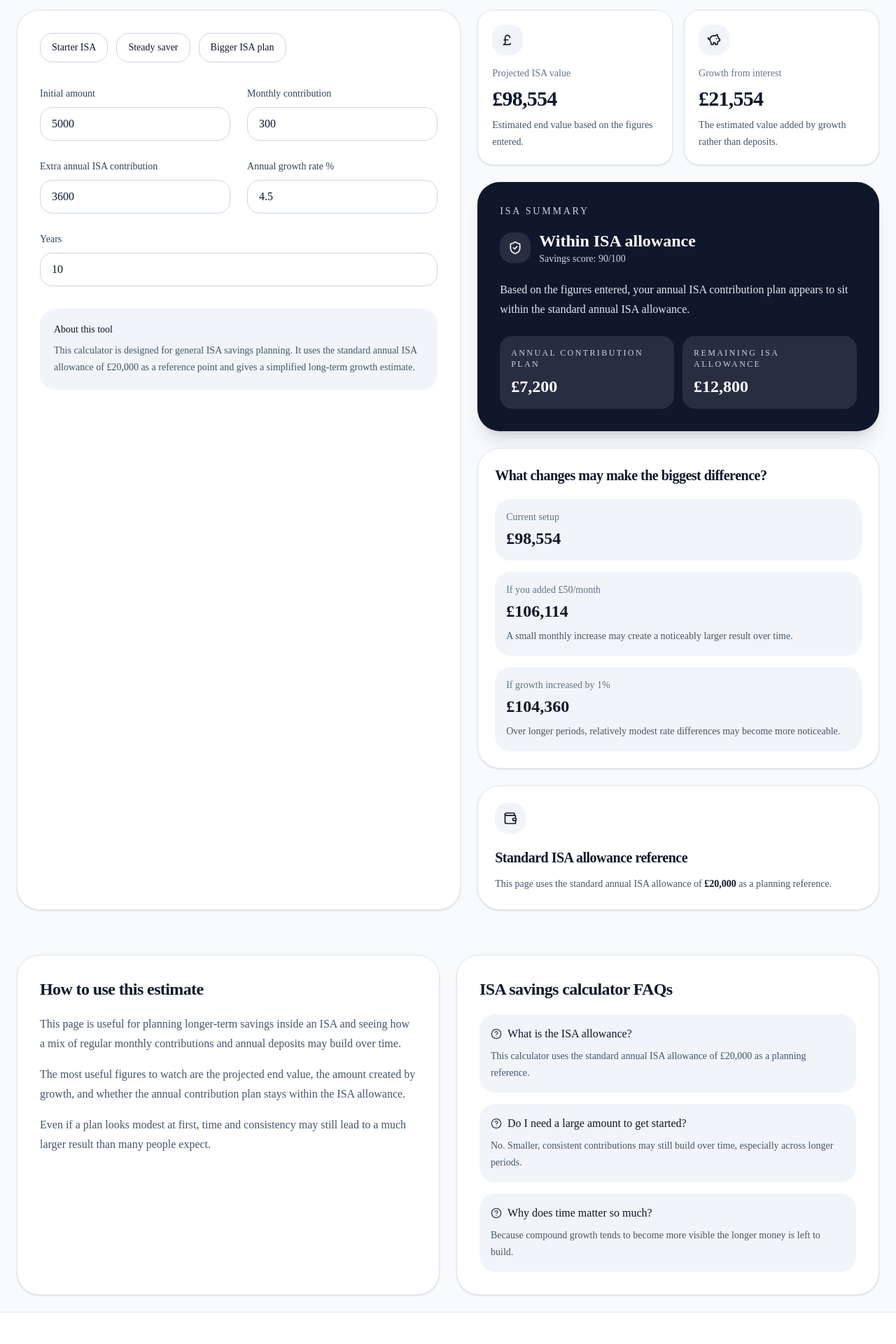
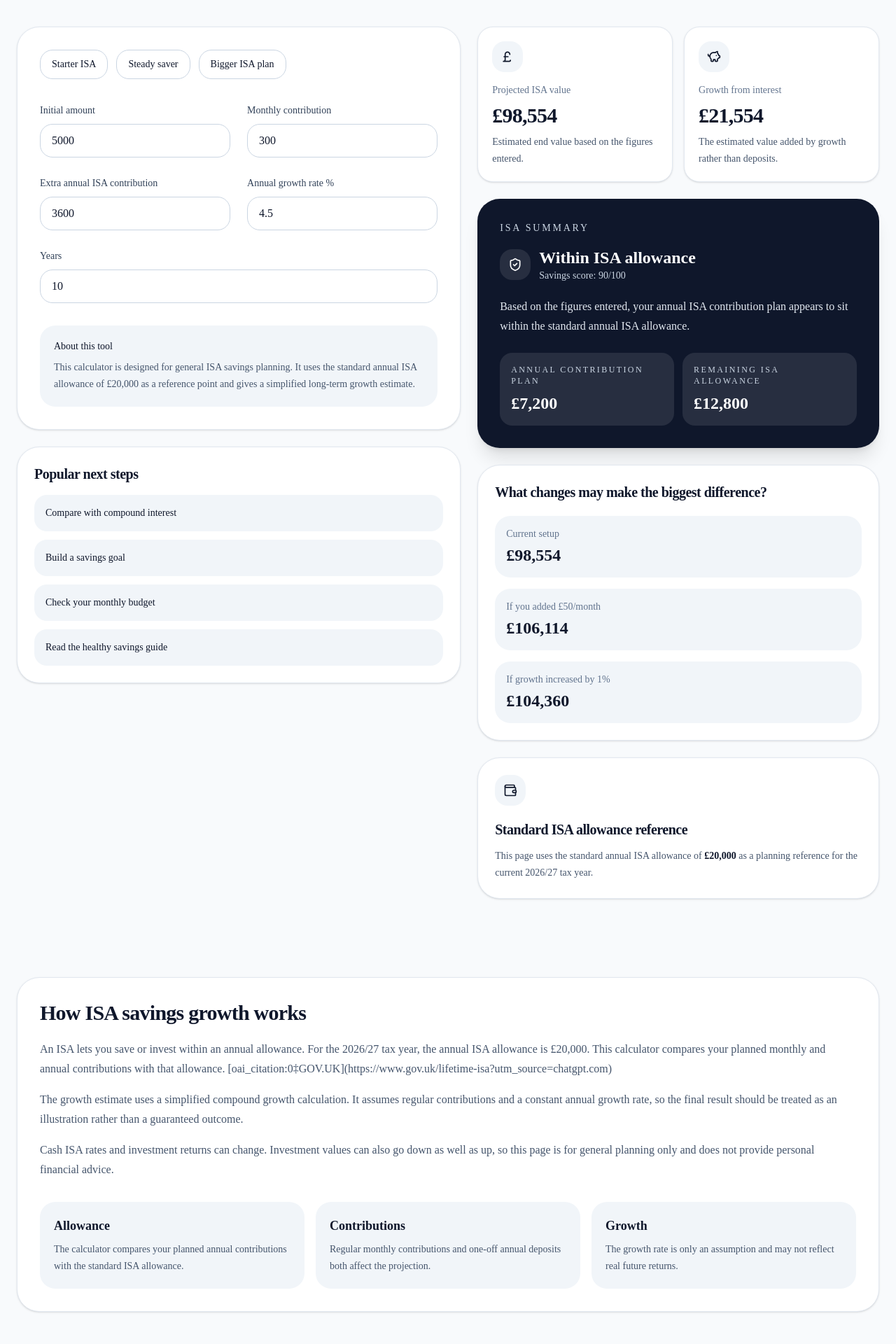
Before and after one commit to AlexMcD89/budgetbeacon89, a Next.js app: page /tools/isa-savings-calculator in a window 1280 px wide. Shown: the part 400-2320 px from the top of the page at 70% size. Built offline with nearby package versions, Linux system fonts and the light colour scheme.

Commit message:
Improve ISA savings calculator SEO and ads

```diff
--- /dev/null
+++ b/app/tools/isa-savings-calculator/layout.tsx
@@ -0,0 +1,26 @@
+import type { Metadata } from "next";
+
+export const metadata: Metadata = {
+  title: "ISA Savings Calculator UK | ISA Allowance & Growth Calculator",
+  description:
+    "Use our free ISA savings calculator to estimate ISA growth, compare planned contributions with the annual ISA allowance and model long-term savings.",
+  alternates: {
+    canonical: "https://www.budgetbeacon.co.uk/tools/isa-savings-calculator",
+  },
+  openGraph: {
+    title: "ISA Savings Calculator UK",
+    description:
+      "Estimate ISA savings growth and compare contributions with the annual ISA allowance.",
+    url: "https://www.budgetbeacon.co.uk/tools/isa-savings-calculator",
+    siteName: "BudgetBeacon",
+    type: "website",
+  },
+};
+
+export default function ISASavingsLayout({
+  children,
+}: {
+  children: React.ReactNode;
+}) {
+  return children;
+}
--- a/app/tools/isa-savings-calculator/page.tsx
+++ b/app/tools/isa-savings-calculator/page.tsx
@@ -12,6 +12,7 @@ import {
 } from "lucide-react";
 import RelatedLinks from "@/components/related-links";
 import ToolDisclaimer from "@/components/tool-disclaimer";
+import AdsenseAd from "@/components/adsense-ad";
 
 function formatGBP(value: number) {
   return new Intl.NumberFormat("en-GB", {
@@ -57,6 +58,7 @@ export default function ISASavingsCalculatorPage() {
   const [annualISAContribution, setAnnualISAContribution] = useState(3600);
 
   const result = useMemo(() => {
+    const currentISALimit = 20000;
     const annualContributionFromMonthly = monthlyContribution * 12;
     const totalAnnualContribution =
       annualContributionFromMonthly + annualISAContribution;
@@ -68,11 +70,11 @@ export default function ISASavingsCalculatorPage() {
       years,
     );
 
-    const currentISALimit = 20000;
     const remainingAllowance = Math.max(
       0,
       currentISALimit - totalAnnualContribution,
     );
+
     const overAllowance = Math.max(
       0,
       totalAnnualContribution - currentISALimit,
@@ -85,7 +87,7 @@ export default function ISASavingsCalculatorPage() {
     if (overAllowance > 0) {
       status = "Above allowance";
       summary =
-        "Your planned annual ISA contributions appear to exceed the standard annual ISA allowance, so contributions may need to be adjusted or split differently.";
+        "Your planned annual ISA contributions appear to exceed the standard annual ISA allowance, so contributions may need to be adjusted.";
     } else if (remainingAllowance < 3000) {
       status = "Close to allowance limit";
       summary =
@@ -188,8 +190,16 @@ export default function ISASavingsCalculatorPage() {
         </div>
       </section>
 
+      <section className="mx-auto max-w-7xl px-4 pt-6 md:px-6">
+        <AdsenseAd
+          slot="1045116839"
+          className="overflow-hidden rounded-3xl bg-white"
+        />
+      </section>
+
       <section className="mx-auto max-w-7xl px-4 py-10 md:px-6">
         <div className="grid gap-6 xl:grid-cols-[1.05fr_0.95fr]">
+          <div>
             <div className="rounded-[2rem] border border-slate-200 bg-white p-6 shadow-sm md:p-8">
               <div className="flex flex-wrap gap-3">
                 <button
@@ -213,69 +223,29 @@ export default function ISASavingsCalculatorPage() {
               </div>
 
               <div className="mt-8 grid gap-6 sm:grid-cols-2">
-              <div>
-                <label className="text-sm font-medium text-slate-700">
-                  Initial amount
-                </label>
-                <input
-                  type="number"
+                <InputField
+                  label="Initial amount"
                   value={initialAmount}
-                  onChange={(e) => setInitialAmount(Number(e.target.value))}
-                  className="mt-2 h-12 w-full rounded-2xl border border-slate-300 bg-white px-4 outline-none transition focus:border-slate-900"
+                  onChange={setInitialAmount}
                 />
-              </div>
-
-              <div>
-                <label className="text-sm font-medium text-slate-700">
-                  Monthly contribution
-                </label>
-                <input
-                  type="number"
+                <InputField
+                  label="Monthly contribution"
                   value={monthlyContribution}
-                  onChange={(e) =>
-                    setMonthlyContribution(Number(e.target.value))
-                  }
-                  className="mt-2 h-12 w-full rounded-2xl border border-slate-300 bg-white px-4 outline-none transition focus:border-slate-900"
+                  onChange={setMonthlyContribution}
                 />
-              </div>
-
-              <div>
-                <label className="text-sm font-medium text-slate-700">
-                  Extra annual ISA contribution
-                </label>
-                <input
-                  type="number"
+                <InputField
+                  label="Extra annual ISA contribution"
                   value={annualISAContribution}
-                  onChange={(e) =>
-                    setAnnualISAContribution(Number(e.target.value))
-                  }
-                  className="mt-2 h-12 w-full rounded-2xl border border-slate-300 bg-white px-4 outline-none transition focus:border-slate-900"
+                  onChange={setAnnualISAContribution}
                 />
-              </div>
-
-              <div>
-                <label className="text-sm font-medium text-slate-700">
-                  Annual growth rate %
-                </label>
-                <input
-                  type="number"
+                <InputField
+                  label="Annual growth rate %"
+                  value={annualRate}
+                  onChange={setAnnualRate}
                   step="0.1"
-                  value={annualRate}
-                  onChange={(e) => setAnnualRate(Number(e.target.value))}
-                  className="mt-2 h-12 w-full rounded-2xl border border-slate-300 bg-white px-4 outline-none transition focus:border-slate-900"
                 />
-              </div>
-
                 <div className="sm:col-span-2">
-                <label className="text-sm font-medium text-slate-700">
-                  Years
-                </label>
-                <input
-                  type="number"
-                  value={years}
-                  onChange={(e) => setYears(Number(e.target.value))}
-                  className="mt-2 h-12 w-full rounded-2xl border border-slate-300 bg-white px-4 outline-none transition focus:border-slate-900"
-                />
+                  <InputField label="Years" value={years} onChange={setYears} />
                 </div>
               </div>
 
@@ -284,50 +254,70 @@ export default function ISASavingsCalculatorPage() {
                   About this tool
                 </p>
                 <p className="mt-2 text-sm leading-6 text-slate-600">
-                This calculator is designed for general ISA savings planning. It
-                uses the standard annual ISA allowance of £20,000 as a reference
-                point and gives a simplified long-term growth estimate.
+                  This calculator is designed for general ISA savings planning.
+                  It uses the standard annual ISA allowance of £20,000 as a
+                  reference point and gives a simplified long-term growth
+                  estimate.
                 </p>
+              </div>
+            </div>
+
+            <div className="mt-6 rounded-[2rem] border border-slate-200 bg-white p-6 shadow-sm">
+              <h2 className="text-xl font-semibold tracking-tight">
+                Popular next steps
+              </h2>
+
+              <div className="mt-4 space-y-3">
+                <Link
+                  href="/tools/compound-interest-calculator"
+                  className="block rounded-2xl bg-slate-100 p-4 text-sm font-medium text-slate-900 transition hover:bg-slate-200"
+                >
+                  Compare with compound interest
+                </Link>
+                <Link
+                  href="/tools/savings-goal-calculator"
+                  className="block rounded-2xl bg-slate-100 p-4 text-sm font-medium text-slate-900 transition hover:bg-slate-200"
+                >
+                  Build a savings goal
+                </Link>
+                <Link
+                  href="/tools/monthly-budget-planner"
+                  className="block rounded-2xl bg-slate-100 p-4 text-sm font-medium text-slate-900 transition hover:bg-slate-200"
+                >
+                  Check your monthly budget
+                </Link>
+                <Link
+                  href="/guides/healthy-savings-rate-uk"
+                  className="block rounded-2xl bg-slate-100 p-4 text-sm font-medium text-slate-900 transition hover:bg-slate-200"
+                >
+                  Read the healthy savings guide
+                </Link>
+              </div>
             </div>
           </div>
 
           <div className="space-y-6">
             <div className="grid gap-4 sm:grid-cols-2">
-              <div className="rounded-3xl border border-slate-200 bg-white p-5 shadow-sm">
-                <div className="flex h-11 w-11 items-center justify-center rounded-2xl bg-slate-100">
-                  <PoundSterling className="h-5 w-5" />
-                </div>
-                <p className="mt-4 text-sm text-slate-500">
-                  Projected ISA value
-                </p>
-                <p className="mt-2 text-3xl font-semibold tracking-tight">
-                  {formatGBP(result.finalBalance)}
-                </p>
-                <p className="mt-2 text-sm leading-6 text-slate-600">
-                  Estimated end value based on the figures entered.
-                </p>
-              </div>
+              <ResultCard
+                icon={<PoundSterling className="h-5 w-5" />}
+                label="Projected ISA value"
+                value={formatGBP(result.finalBalance)}
+                description="Estimated end value based on the figures entered."
+              />
 
-              <div className="rounded-3xl border border-slate-200 bg-white p-5 shadow-sm">
-                <div className="flex h-11 w-11 items-center justify-center rounded-2xl bg-slate-100">
-                  <PiggyBank className="h-5 w-5" />
-                </div>
-                <p className="mt-4 text-sm text-slate-500">
-                  Growth from interest
-                </p>
-                <p className="mt-2 text-3xl font-semibold tracking-tight">
-                  {formatGBP(result.totalInterest)}
-                </p>
-                <p className="mt-2 text-sm leading-6 text-slate-600">
-                  The estimated value added by growth rather than deposits.
-                </p>
-              </div>
+              <ResultCard
+                icon={<PiggyBank className="h-5 w-5" />}
+                label="Growth from interest"
+                value={formatGBP(result.totalInterest)}
+                description="The estimated value added by growth rather than deposits."
+              />
             </div>
 
             <div className="rounded-[2rem] bg-slate-900 p-6 text-white shadow-xl md:p-8">
               <p className="text-sm uppercase tracking-[0.2em] text-slate-300">
                 ISA summary
               </p>
+
               <div className="mt-4 flex items-center gap-3">
                 <div className="flex h-11 w-11 items-center justify-center rounded-2xl bg-white/10">
                   <ShieldCheck className="h-5 w-5" />
@@ -345,23 +335,15 @@ export default function ISASavingsCalculatorPage() {
               </p>
 
               <div className="mt-6 grid gap-3 sm:grid-cols-2">
-                <div className="rounded-2xl bg-white/10 p-4">
-                  <p className="text-xs uppercase tracking-[0.2em] text-slate-300">
-                    Annual contribution plan
-                  </p>
-                  <p className="mt-2 text-2xl font-semibold">
-                    {formatGBP(result.totalAnnualContribution)}
-                  </p>
-                </div>
+                <SummaryBox
+                  label="Annual contribution plan"
+                  value={formatGBP(result.totalAnnualContribution)}
+                />
 
-                <div className="rounded-2xl bg-white/10 p-4">
-                  <p className="text-xs uppercase tracking-[0.2em] text-slate-300">
-                    Remaining ISA allowance
-                  </p>
-                  <p className="mt-2 text-2xl font-semibold">
-                    {formatGBP(result.remainingAllowance)}
-                  </p>
-                </div>
+                <SummaryBox
+                  label="Remaining ISA allowance"
+                  value={formatGBP(result.remainingAllowance)}
+                />
               </div>
             </div>
 
@@ -371,38 +353,20 @@ export default function ISASavingsCalculatorPage() {
               </h2>
 
               <div className="mt-5 space-y-4">
-                <div className="rounded-3xl bg-slate-100 p-4">
-                  <p className="text-sm text-slate-500">Current setup</p>
-                  <p className="mt-1 text-2xl font-semibold text-slate-900">
-                    {formatGBP(result.finalBalance)}
-                  </p>
-                </div>
-
-                <div className="rounded-3xl bg-slate-100 p-4">
-                  <p className="text-sm text-slate-500">
-                    If you added £50/month
-                  </p>
-                  <p className="mt-1 text-2xl font-semibold text-slate-900">
-                    {formatGBP(result.nextContributionScenario.finalBalance)}
-                  </p>
-                  <p className="mt-2 text-sm leading-6 text-slate-600">
-                    A small monthly increase may create a noticeably larger
-                    result over time.
-                  </p>
-                </div>
-
-                <div className="rounded-3xl bg-slate-100 p-4">
-                  <p className="text-sm text-slate-500">
-                    If growth increased by 1%
-                  </p>
-                  <p className="mt-1 text-2xl font-semibold text-slate-900">
-                    {formatGBP(result.nextRateScenario.finalBalance)}
-                  </p>
-                  <p className="mt-2 text-sm leading-6 text-slate-600">
-                    Over longer periods, relatively modest rate differences may
-                    become more noticeable.
-                  </p>
-                </div>
+                <InfoRow
+                  label="Current setup"
+                  value={formatGBP(result.finalBalance)}
+                />
+                <InfoRow
+                  label="If you added £50/month"
+                  value={formatGBP(
+                    result.nextContributionScenario.finalBalance,
+                  )}
+                />
+                <InfoRow
+                  label="If growth increased by 1%"
+                  value={formatGBP(result.nextRateScenario.finalBalance)}
+                />
               </div>
             </div>
 
@@ -416,9 +380,62 @@ export default function ISASavingsCalculatorPage() {
               <p className="mt-3 text-sm leading-6 text-slate-600">
                 This page uses the standard annual ISA allowance of{" "}
                 <span className="font-semibold text-slate-900">£20,000</span> as
-                a planning reference.
+                a planning reference for the current 2026/27 tax year.
               </p>
             </div>
+          </div>
+        </div>
+      </section>
+
+      <section className="mx-auto max-w-7xl px-4 py-4 md:px-6">
+        <AdsenseAd
+          slot="1894419213"
+          className="overflow-hidden rounded-3xl bg-white"
+        />
+      </section>
+
+      <section className="mx-auto max-w-7xl px-4 py-10 md:px-6">
+        <div className="rounded-[2rem] border border-slate-200 bg-white p-6 shadow-sm md:p-8">
+          <h2 className="text-3xl font-semibold tracking-tight">
+            How ISA savings growth works
+          </h2>
+
+          <div className="mt-5 space-y-4 text-slate-600">
+            <p className="leading-7">
+              An ISA lets you save or invest within an annual allowance. For the
+              2026/27 tax year, the annual ISA allowance is £20,000. This
+              calculator compares your planned monthly and annual contributions
+              with that allowance.
+              [oai_citation:0‡GOV.UK](https://www.gov.uk/lifetime-isa?utm_source=chatgpt.com)
+            </p>
+
+            <p className="leading-7">
+              The growth estimate uses a simplified compound growth calculation.
+              It assumes regular contributions and a constant annual growth
+              rate, so the final result should be treated as an illustration
+              rather than a guaranteed outcome.
+            </p>
+
+            <p className="leading-7">
+              Cash ISA rates and investment returns can change. Investment
+              values can also go down as well as up, so this page is for general
+              planning only and does not provide personal financial advice.
+            </p>
+          </div>
+
+          <div className="mt-8 grid gap-4 md:grid-cols-3">
+            <InfoCard
+              title="Allowance"
+              text="The calculator compares your planned annual contributions with the standard ISA allowance."
+            />
+            <InfoCard
+              title="Contributions"
+              text="Regular monthly contributions and one-off annual deposits both affect the projection."
+            />
+            <InfoCard
+              title="Growth"
+              text="The growth rate is only an assumption and may not reflect real future returns."
+            />
           </div>
         </div>
       </section>
@@ -441,8 +458,8 @@ export default function ISASavingsCalculatorPage() {
                 contribution plan stays within the ISA allowance.
               </p>
               <p className="leading-7">
-                Even if a plan looks modest at first, time and consistency may
-                still lead to a much larger result than many people expect.
+                This calculator gives estimates only and does not provide
+                personal financial advice.
               </p>
             </div>
           </div>
@@ -453,44 +470,22 @@ export default function ISASavingsCalculatorPage() {
             </h2>
 
             <div className="mt-5 space-y-4">
-              <div className="rounded-3xl bg-slate-100 p-4">
-                <div className="flex items-center gap-2">
-                  <CircleHelp className="h-4 w-4 text-slate-700" />
-                  <p className="font-medium text-slate-900">
-                    What is the ISA allowance?
-                  </p>
-                </div>
-                <p className="mt-2 text-sm leading-6 text-slate-600">
-                  This calculator uses the standard annual ISA allowance of
-                  £20,000 as a planning reference.
-                </p>
-              </div>
-
-              <div className="rounded-3xl bg-slate-100 p-4">
-                <div className="flex items-center gap-2">
-                  <CircleHelp className="h-4 w-4 text-slate-700" />
-                  <p className="font-medium text-slate-900">
-                    Do I need a large amount to get started?
-                  </p>
-                </div>
-                <p className="mt-2 text-sm leading-6 text-slate-600">
-                  No. Smaller, consistent contributions may still build over
-                  time, especially across longer periods.
-                </p>
-              </div>
-
-              <div className="rounded-3xl bg-slate-100 p-4">
-                <div className="flex items-center gap-2">
-                  <CircleHelp className="h-4 w-4 text-slate-700" />
-                  <p className="font-medium text-slate-900">
-                    Why does time matter so much?
-                  </p>
-                </div>
-                <p className="mt-2 text-sm leading-6 text-slate-600">
-                  Because compound growth tends to become more visible the
-                  longer money is left to build.
-                </p>
-              </div>
+              <FAQ
+                question="What is the ISA allowance?"
+                answer="This calculator uses the standard annual ISA allowance of £20,000 for the 2026/27 tax year as a planning reference."
+              />
+              <FAQ
+                question="Do I need a large amount to get started?"
+                answer="No. Smaller, consistent contributions may still build over time, especially across longer periods."
+              />
+              <FAQ
+                question="Why does time matter so much?"
+                answer="Because compound growth tends to become more visible the longer money is left to build."
+              />
+              <FAQ
+                question="Is this calculator financial advice?"
+                answer="No. It provides a general estimate only and should not be treated as personal financial advice."
+              />
             </div>
           </div>
         </div>
@@ -567,3 +562,92 @@ export default function ISASavingsCalculatorPage() {
     </main>
   );
 }
+
+function InputField({
+  label,
+  value,
+  onChange,
+  step,
+}: {
+  label: string;
+  value: number;
+  onChange: (value: number) => void;
+  step?: string;
+}) {
+  return (
+    <div>
+      <label className="text-sm font-medium text-slate-700">{label}</label>
+      <input
+        type="number"
+        step={step}
+        value={value}
+        onChange={(e) => onChange(Number(e.target.value))}
+        className="mt-2 h-12 w-full rounded-2xl border border-slate-300 bg-white px-4 outline-none transition focus:border-slate-900"
+      />
+    </div>
+  );
+}
+
+function ResultCard({
+  icon,
+  label,
+  value,
+  description,
+}: {
+  icon: React.ReactNode;
+  label: string;
+  value: string;
+  description: string;
+}) {
+  return (
+    <div className="rounded-3xl border border-slate-200 bg-white p-5 shadow-sm">
+      <div className="flex h-11 w-11 items-center justify-center rounded-2xl bg-slate-100">
+        {icon}
+      </div>
+      <p className="mt-4 text-sm text-slate-500">{label}</p>
+      <p className="mt-2 text-3xl font-semibold tracking-tight">{value}</p>
+      <p className="mt-2 text-sm leading-6 text-slate-600">{description}</p>
+    </div>
+  );
+}
+
+function SummaryBox({ label, value }: { label: string; value: string }) {
+  return (
+    <div className="rounded-2xl bg-white/10 p-4">
+      <p className="text-xs uppercase tracking-[0.2em] text-slate-300">
+        {label}
+      </p>
+      <p className="mt-2 text-2xl font-semibold">{value}</p>
+    </div>
+  );
+}
+
+function InfoRow({ label, value }: { label: string; value: string }) {
+  return (
+    <div className="rounded-3xl bg-slate-100 p-4">
+      <p className="text-sm text-slate-500">{label}</p>
+      <p className="mt-1 text-2xl font-semibold text-slate-900">{value}</p>
+    </div>
+  );
+}
+
+function InfoCard({ title, text }: { title: string; text: string }) {
+  return (
+    <div className="rounded-3xl bg-slate-100 p-5">
+      <p className="text-lg font-semibold text-slate-900">{title}</p>
+      <p className="mt-2 text-sm leading-6 text-slate-600">{text}</p>
+    </div>
+  );
+}
+
+function FAQ({ question, answer }: { question: string; answer: string }) {
+  return (
+    <div className="rounded-3xl bg-slate-100 p-4">
+      <div className="flex items-center gap-2">
+        <CircleHelp className="h-4 w-4 text-slate-700" />
+        <p className="font-medium text-slate-900">{question}</p>
+      </div>
+      <p className="mt-2 text-sm leading-6 text-slate-600">{answer}</p>
+    </div>
+  );
+}
```
Lines whose indentation alone changed are shown as unchanged.
